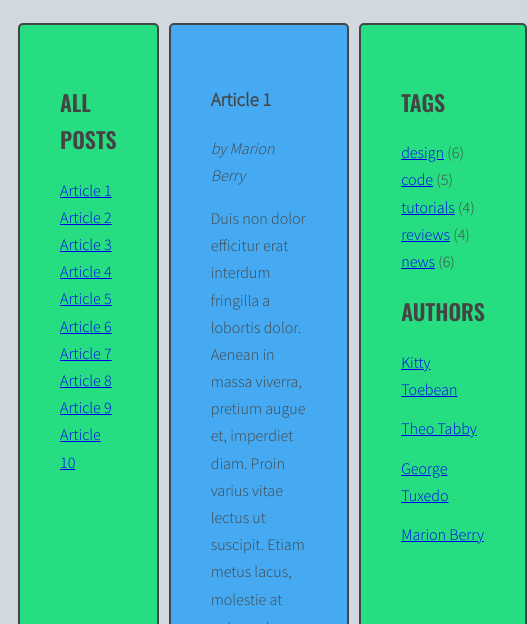
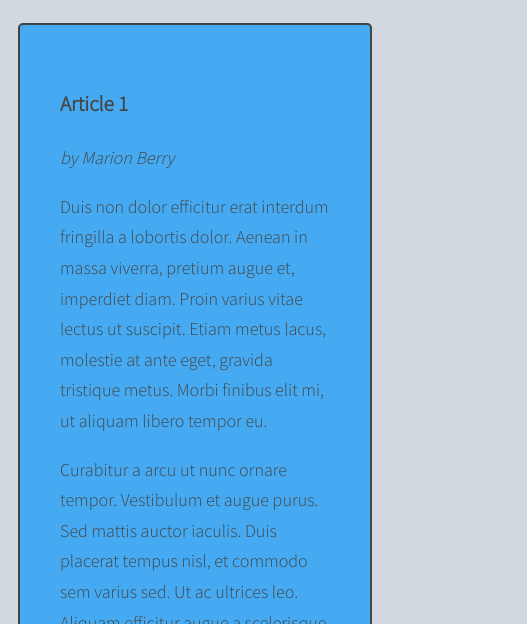
Before and after one commit to jpiaseczna/javascript-blog, a website: page index.html in a window 390 px wide. Shown: the part 220-844 px from the top of the page, 527 px wide, since content can reach past the window. Drawn offline with nearby package versions, Linux system fonts and the light colour scheme.

Commit message:
Add media styles

```diff
--- a/sass/style.scss
+++ b/sass/style.scss
@@ -123,3 +123,25 @@ body {
     margin: 0 10px 0 0;
   }
 }
+
+/* Media */
+
+@media (max-width: 767px) {
+
+body {
+  font-size: 18px;
+}
+
+.wrapper {
+  flex-direction: column;
+}
+
+.wrapper :nth-child(1) {
+  order: 2;
+}
+
+.titles, .tags, .author-name {
+  font-size: 20px;
+}
+
+}
```
Also changed, not shown: css/style.css, 1 other file.
